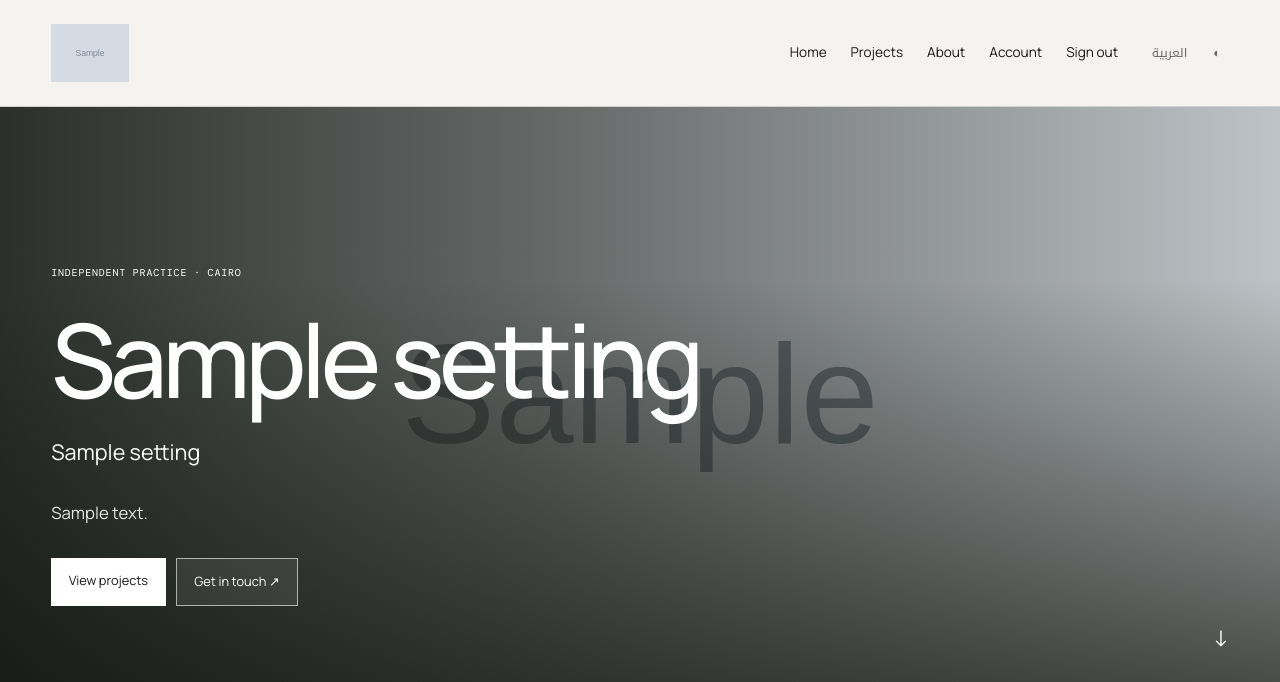
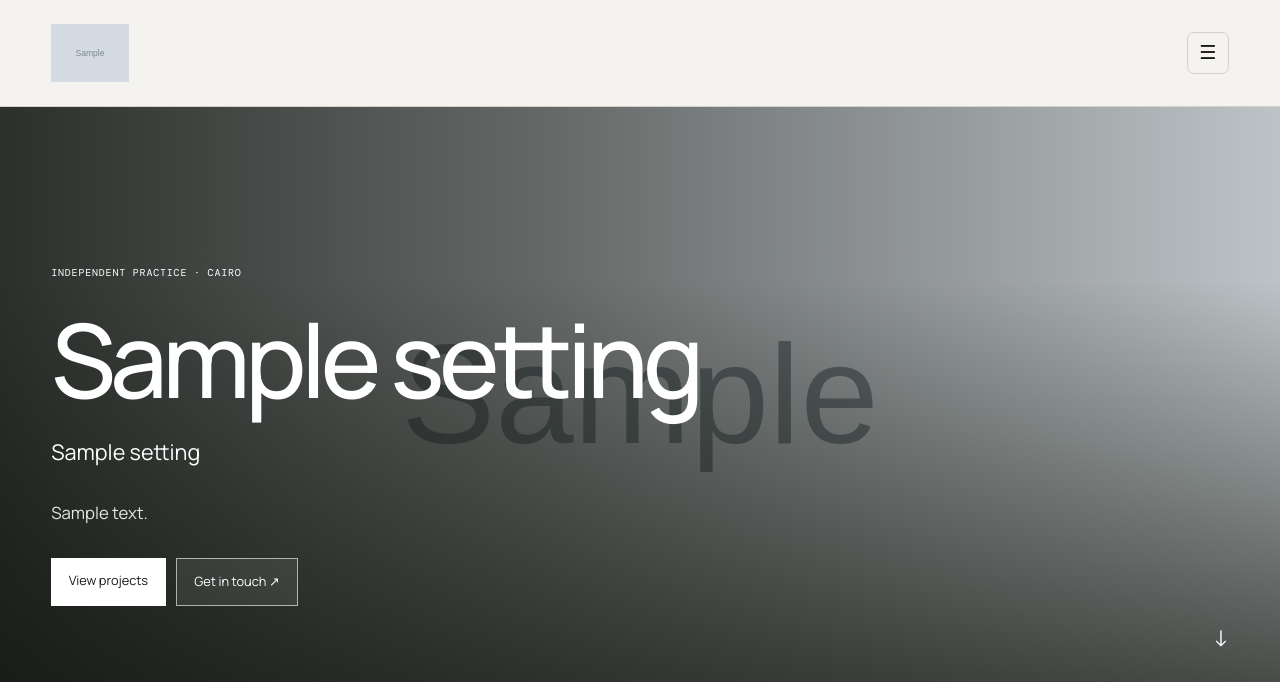
Before and after one commit to saleh-ahmed74/Ibrahim-EL-Seyoufi-Architecture, a Laravel app: page / in a window 1280 px wide. Shown: the top 682 px of the page. Run offline with Laravel 12, Linux system fonts and the light colour scheme; a user stored in the database is signed in; data comes from the database, SQL or seed files in the repository; tables that the repository leaves empty hold one stand-in row (values such as "Sample post"); grey boxes marked "Sample" are stand-in pictures; style sheets or scripts are compiled from the project's sources; some libraries are stand-ins or nearby versions.

Commit message:
Put navigation and preferences in public menu

```diff
--- a/resources/css/app.css
+++ b/resources/css/app.css
@@ -883,3 +883,16 @@ h2 {
 @media(prefers-reduced-motion:reduce){*,*::before,*::after{scroll-behavior:auto!important;animation-duration:.01ms!important;animation-iteration-count:1!important;transition-duration:.01ms!important}}
 .site-menu-toggle{display:none;align-items:center;justify-content:center;width:42px;height:42px;border:1px solid var(--line);border-radius:7px;background:var(--bg);color:var(--ink);font-size:1.2rem;cursor:pointer}
 @media(max-width:620px){.site-nav{position:relative;grid-template-columns:minmax(0,1fr) auto auto}.site-menu-toggle{grid-column:2;grid-row:1;display:inline-flex}.site-actions{grid-column:3;grid-row:1}.site-menu{position:absolute;top:calc(100% + 8px);right:12px;z-index:50;display:grid;grid-column:auto;grid-row:auto;justify-self:auto;width:min(86vw,320px);gap:0;padding:8px;border:1px solid var(--line);border-radius:10px;background:var(--bg);box-shadow:0 16px 40px #1113;opacity:0;visibility:hidden;transform:translateY(-6px);transition:opacity .16s ease,transform .16s ease,visibility .16s}.site-menu.is-open{opacity:1;visibility:visible;transform:translateY(0)}.site-menu>a,.site-menu .site-logout-form button{display:block;padding:12px 10px}.site-menu .site-logout-form{padding:0 10px}}
+/* Public navigation dropdown: pages, account actions, language and color mode stay together. */
+.site-nav{position:relative;grid-template-columns:minmax(0,1fr) auto;direction:ltr}
+.site-menu-toggle{display:inline-flex;grid-column:2;grid-row:1}
+.site-menu{position:absolute;top:calc(100% + 8px);right:var(--pad);z-index:60;display:grid;grid-template-columns:1fr;justify-self:auto;width:min(90vw,330px);gap:2px;padding:12px;border:1px solid var(--line);border-radius:10px;background:var(--bg);color:var(--ink);box-shadow:0 16px 40px #1113;opacity:0;visibility:hidden;transform:translateY(-6px);transition:opacity .16s ease,transform .16s ease,visibility .16s}
+.site-menu.is-open{opacity:1;visibility:visible;transform:translateY(0)}
+.site-menu>a,.site-menu .site-logout-form button{display:block;width:100%;padding:10px 12px;border:0;border-radius:6px;background:transparent;color:var(--ink);font:inherit;text-align:start;cursor:pointer}
+.site-menu>a:hover,.site-menu .site-logout-form button:hover,.site-menu-option:hover{background:var(--surface)}
+.site-menu-section-label{padding:8px 12px 3px;color:var(--muted);font-size:.68rem;font-weight:700;letter-spacing:.1em;text-transform:uppercase}
+.site-menu-preferences-label{margin-top:8px;border-top:1px solid var(--line);padding-top:14px}
+.site-menu-controls{display:grid;grid-template-columns:1fr 1fr;gap:8px;padding:7px 8px 4px}
+.site-menu-option{min-height:40px;padding:8px 10px;border:1px solid var(--line);border-radius:7px;background:transparent;color:var(--ink);font:inherit;font-size:.8rem;text-align:center;cursor:pointer}
+.site-logout-form{margin:0}
+@media(max-width:620px){.site-nav{grid-template-columns:minmax(0,1fr) auto;gap:8px 12px}.site-menu-toggle{grid-column:2;grid-row:1}.site-menu{right:12px;grid-column:auto;grid-row:auto;width:min(88vw,330px);padding:12px}.site-menu-controls{grid-template-columns:1fr 1fr}.site-logo{max-width:38vw;height:42px}}
--- a/resources/js/app.js
+++ b/resources/js/app.js
@@ -15,7 +15,7 @@ const applyPreferences = () => {
         if (languageToggle) languageToggle.textContent = language === 'en' ? 'العربية' : 'English';
 
         const themeToggle = document.querySelector('[data-theme-toggle]');
-        if (themeToggle) themeToggle.textContent = theme === 'dark' ? '☀' : '◐';
+        if (themeToggle) themeToggle.textContent = theme === 'dark' ? (themeToggle.dataset.darkLabel || 'Light mode') : (themeToggle.dataset.lightLabel || 'Dark mode');
     } catch {}
 };
 
--- a/resources/views/layouts/public.blade.php
+++ b/resources/views/layouts/public.blade.php
@@ -22,7 +22,7 @@
             : null;
     @endphp
 
-    <header class="nav site-nav" x-data="{ menuOpen: false }" x-on:keydown.escape.window="menuOpen = false">
+    <header class="nav site-nav" x-data="{ menuOpen: false }" x-on:keydown.escape.window="menuOpen = false" x-on:click.outside="menuOpen = false">
         <a class="site-brand" href="{{ route('home') }}" aria-label="{{ $settings?->site_name ?? 'Home' }}">
             @if ($logoUrl)
                 <img class="site-logo" src="{{ $logoUrl }}" alt="{{ $settings?->site_name ?? 'Site logo' }}">
@@ -31,22 +31,24 @@
             @endif
         </a>
         <button class="site-menu-toggle" type="button" x-bind:aria-label="menuOpen ? 'Close navigation menu' : 'Open navigation menu'" x-on:click="menuOpen = !menuOpen" x-bind:aria-expanded="menuOpen.toString()">☰</button>
-        <nav class="site-menu" aria-label="Main navigation" x-bind:class="menuOpen ? 'is-open' : ''" x-on:click="menuOpen = false">
+        <nav class="site-menu" aria-label="Main navigation" x-bind:class="menuOpen ? 'is-open' : ''">
+            <span class="site-menu-section-label" data-en="Pages" data-ar="الصفحات">Pages</span>
             <a href="{{ route('home') }}" data-en="Home" data-ar="الرئيسية">Home</a>
             <a href="{{ route('projects.index') }}" data-en="Projects" data-ar="المشاريع">Projects</a>
             <a href="{{ route('about') }}" data-en="About" data-ar="من نحن">About</a>
             @guest
-                <a href="{{ route('login') }}">Sign in</a>
-                <a href="{{ route('register') }}">Sign up</a>
+                <a href="{{ route('login') }}" data-en="Sign in" data-ar="تسجيل الدخول">Sign in</a>
+                <a href="{{ route('register') }}" data-en="Sign up" data-ar="إنشاء حساب">Sign up</a>
             @else
-                <a href="{{ route('account.password') }}">Account</a>
-                <form method="post" action="{{ route('logout') }}" class="site-logout-form">@csrf<button type="submit">Sign out</button></form>
+                <a href="{{ route('account.password') }}" data-en="Account" data-ar="الحساب">Account</a>
+                <form method="post" action="{{ route('logout') }}" class="site-logout-form">@csrf<button type="submit" data-en="Sign out" data-ar="تسجيل الخروج">Sign out</button></form>
             @endguest
+            <span class="site-menu-section-label site-menu-preferences-label" data-en="Preferences" data-ar="التفضيلات">Preferences</span>
+            <div class="site-menu-controls" aria-label="Site preferences">
+                <button type="button" class="site-menu-option" data-language-toggle aria-label="Change language">العربية</button>
+                <button type="button" class="site-menu-option" data-theme-toggle data-light-label="Dark mode" data-dark-label="Light mode" aria-label="Change color mode">Dark mode</button>
+            </div>
         </nav>
-        <div class="site-actions">
-            <button type="button" class="text-action" data-language-toggle aria-label="Change language">العربية</button>
-            <button type="button" class="text-action" data-theme-toggle aria-label="Toggle color theme">◐</button>
-        </div>
     </header>
 
     <div class="network-status" id="network-status" role="status" aria-live="polite" hidden></div>
```
